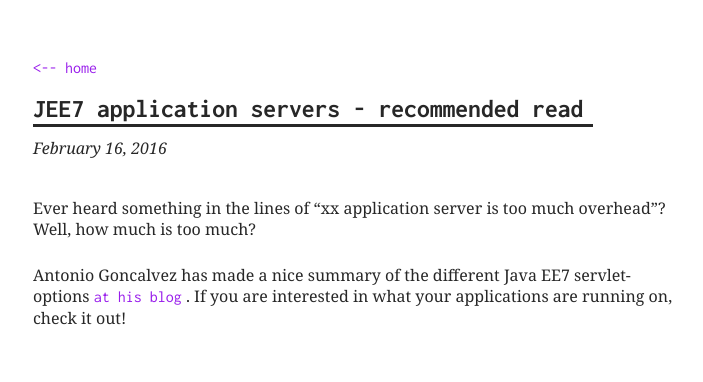
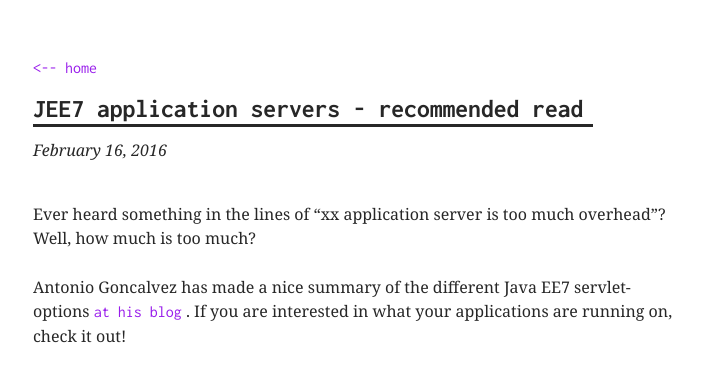
Before and after one commit to olbpetersson/olbpetersson.github.io, a Jekyll site: the page built from _posts/2016-02-16-JEE-App-servers.md, in a window 1280 px wide. Shown: the top 382 px of the page, without its empty margins (282-985 px from the left). Built offline with Jekyll 4.4.1, drawn with Linux system fonts in a browser that asks for light colours.

Commit message:
increasing line-height after consulting Tigge

```diff
--- a/assets/css/main.scss
+++ b/assets/css/main.scss
@@ -17,7 +17,7 @@ h1 {
 p {
 	font-family: 'georgia';
 	font-size: 1em;
-	line-height: 130%;
+	line-height: 150%;
 }
 a {
 	font-family: 'Inconsolata';
@@ -155,7 +155,7 @@ ul {
 		}
 		p {
 			font-size: 1em;
-			line-height: 130%;
+			line-height: 150%;
 			margin-bottom: 25px;
 		}
 		a {
@@ -247,7 +247,7 @@ ul {
 		margin-top: 5px;
 		p {
 			font-size: 1em;
-			line-height: 130%;
+			line-height: 150%;
 			margin-bottom: 10px;
 		}
 	}
```
